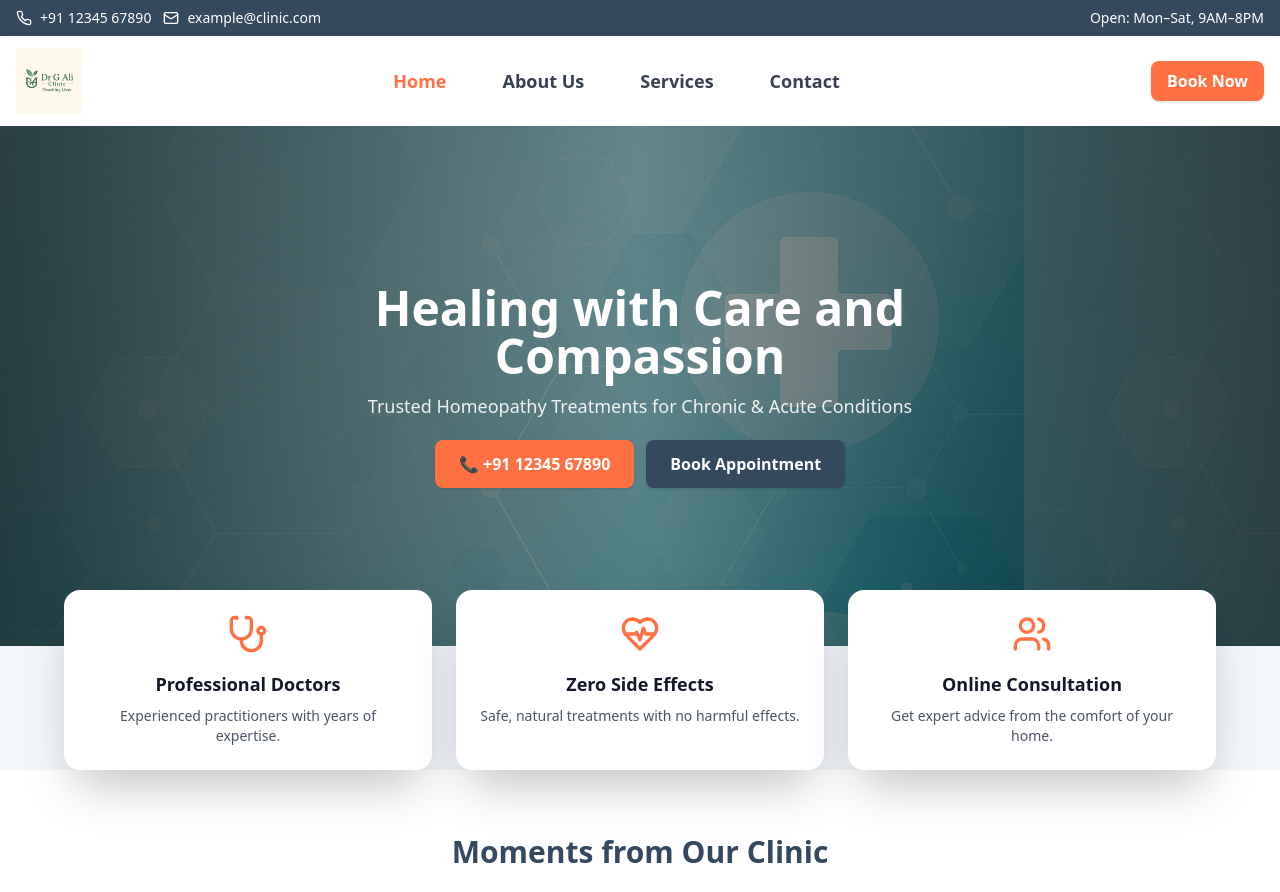
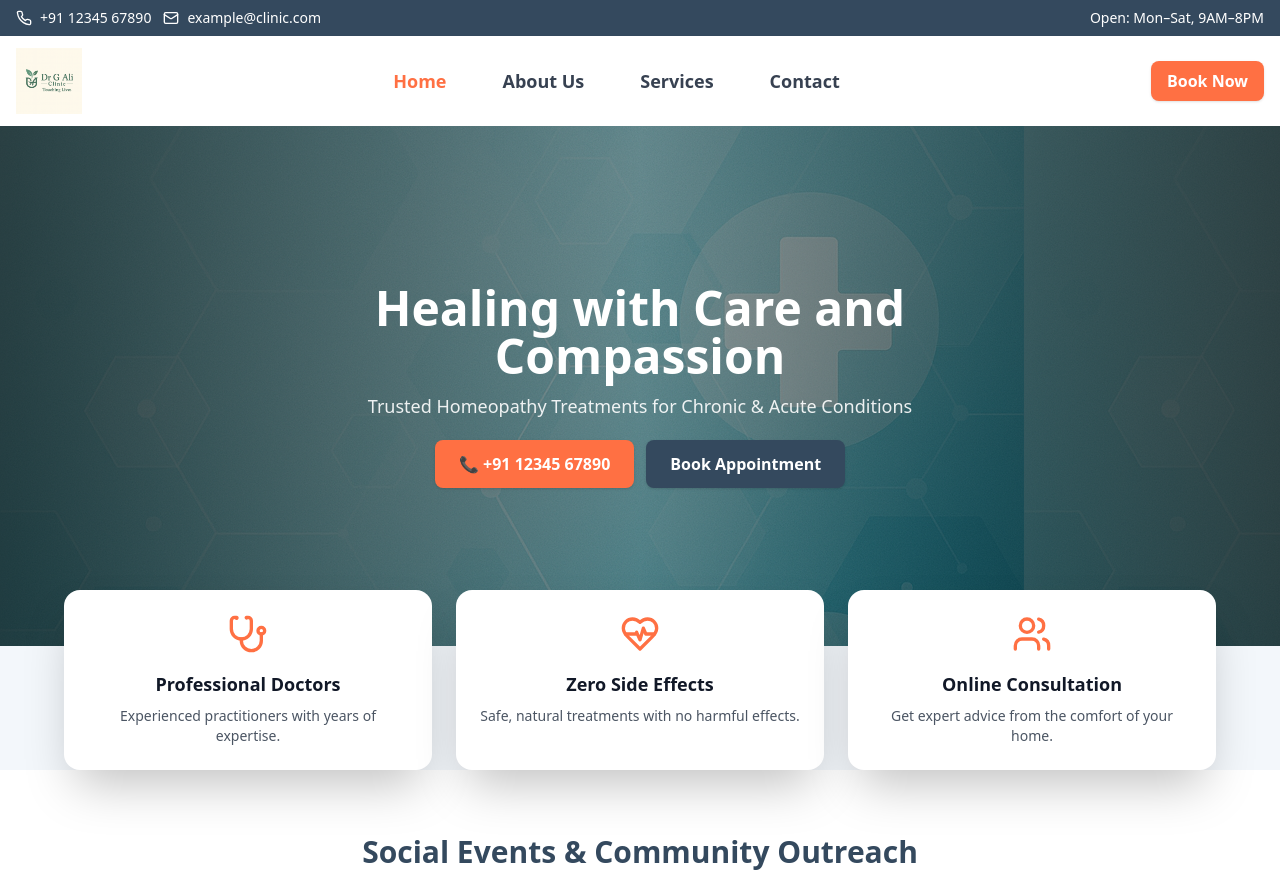
Before and after one commit to sal2306/clinic-website, a Next.js app: page / in a window 1280 px wide. Shown: the top 892 px of the page. Built offline with nearby package versions, Linux system fonts and the light colour scheme.

Commit message:
Add inital code

```diff
--- a/app/page.js
+++ b/app/page.js
@@ -83,7 +83,7 @@ export default function Home() {
       <section className="py-12 md:py-16 bg-white">
         <div className="max-w-6xl mx-auto px-6">
           <h2 className="text-2xl md:text-3xl font-bold text-center text-primary mb-6">
-            Moments from Our Clinic
+            Social Events & Community Outreach
           </h2>
           <Carousel />
         </div>
```
